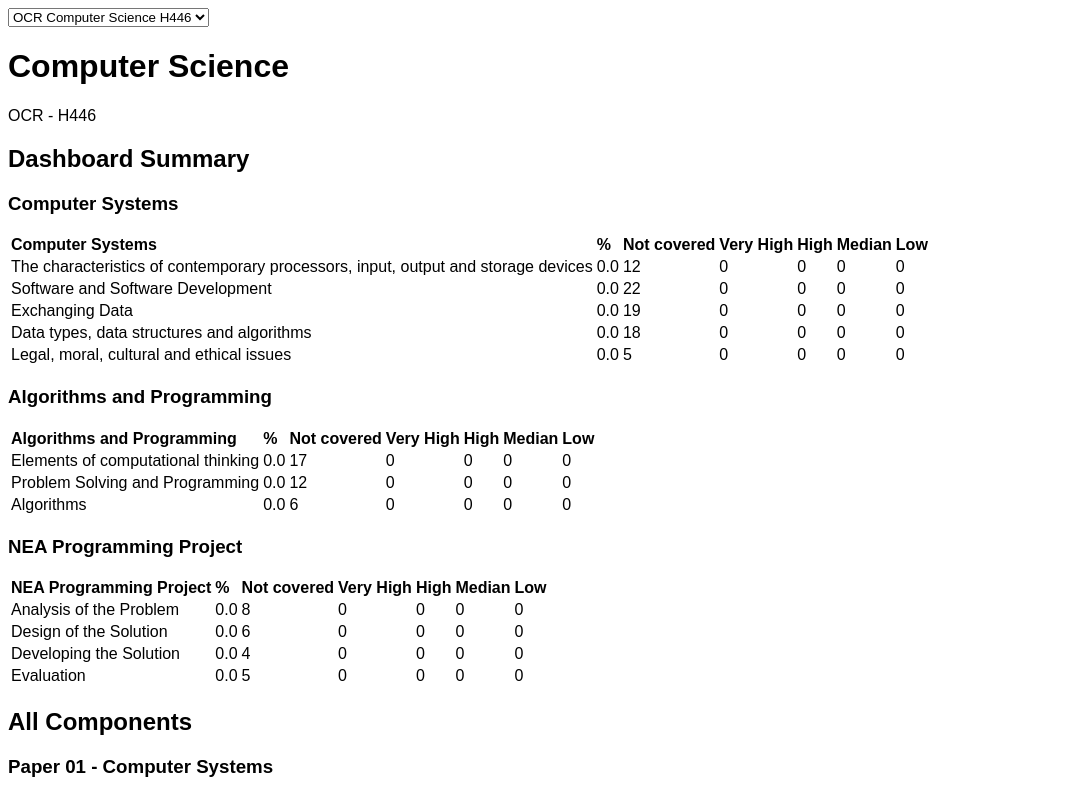
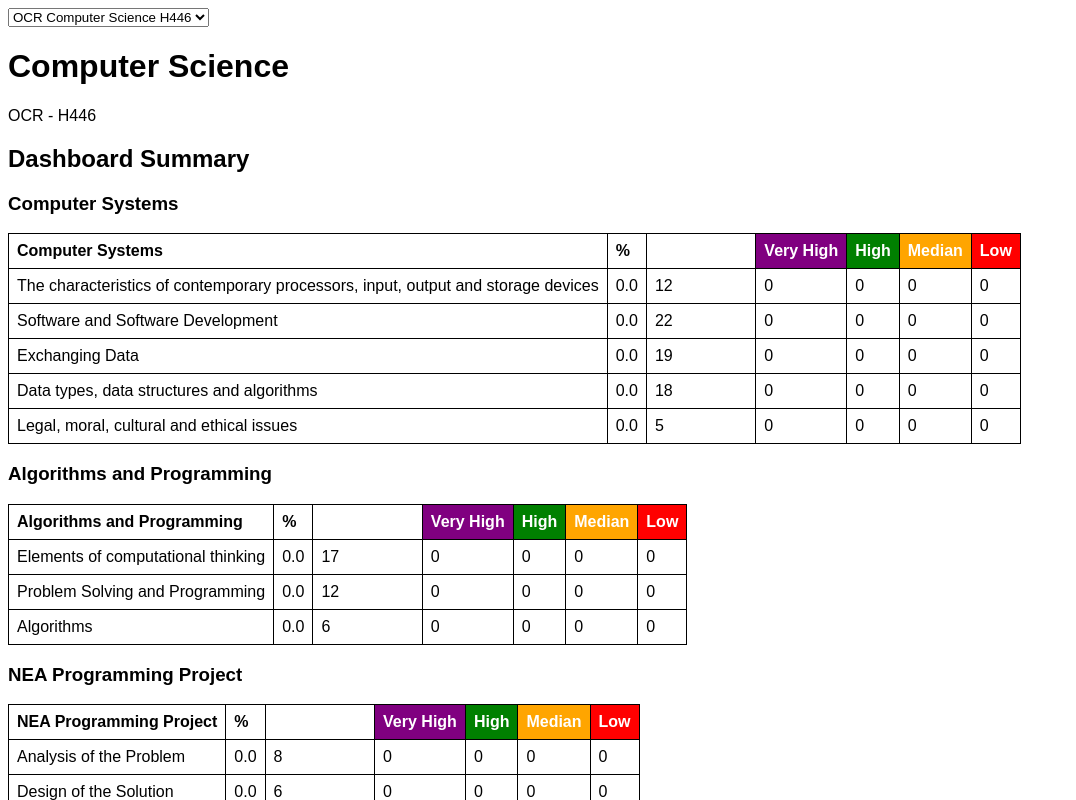
Before and after one commit to JoeSharp/study-tracker-ui, a React (Create React App) app: page / in a window 1280 px wide. Shown: the top 800 px of the page, without its empty margins (0-1076 px from the left). Built offline with nearby package versions, Linux system fonts and the light colour scheme.

Commit message:
added bit of table styling

```diff
--- a/src/App.tsx
+++ b/src/App.tsx
@@ -15,6 +15,13 @@ const MainDiv = styled.div`
 `;
 const RequirementTable = styled.table`
   text-align: left;
+  border-collapse: collapse;
+
+  th,
+  td {
+    border: solid thin black;
+    padding: 0.5rem;
+  }
 `;
 
 interface OnChangeById {
@@ -80,8 +87,13 @@ const App: React.FunctionComponent = () => {
               <tr>
                 <th>{component.name}</th>
                 <th>%</th>
-                {CONFIDENCE_OPTIONS.map(({ name }) => (
-                  <th key={name}>{name}</th>
+                {CONFIDENCE_OPTIONS.map(({ name, colour }) => (
+                  <th
+                    key={name}
+                    style={{ color: "white", backgroundColor: colour }}
+                  >
+                    {name}
+                  </th>
                 ))}
               </tr>
             </thead>
```
Also changed, not shown: 1 other file (tests, documents, lock files or other folders).
